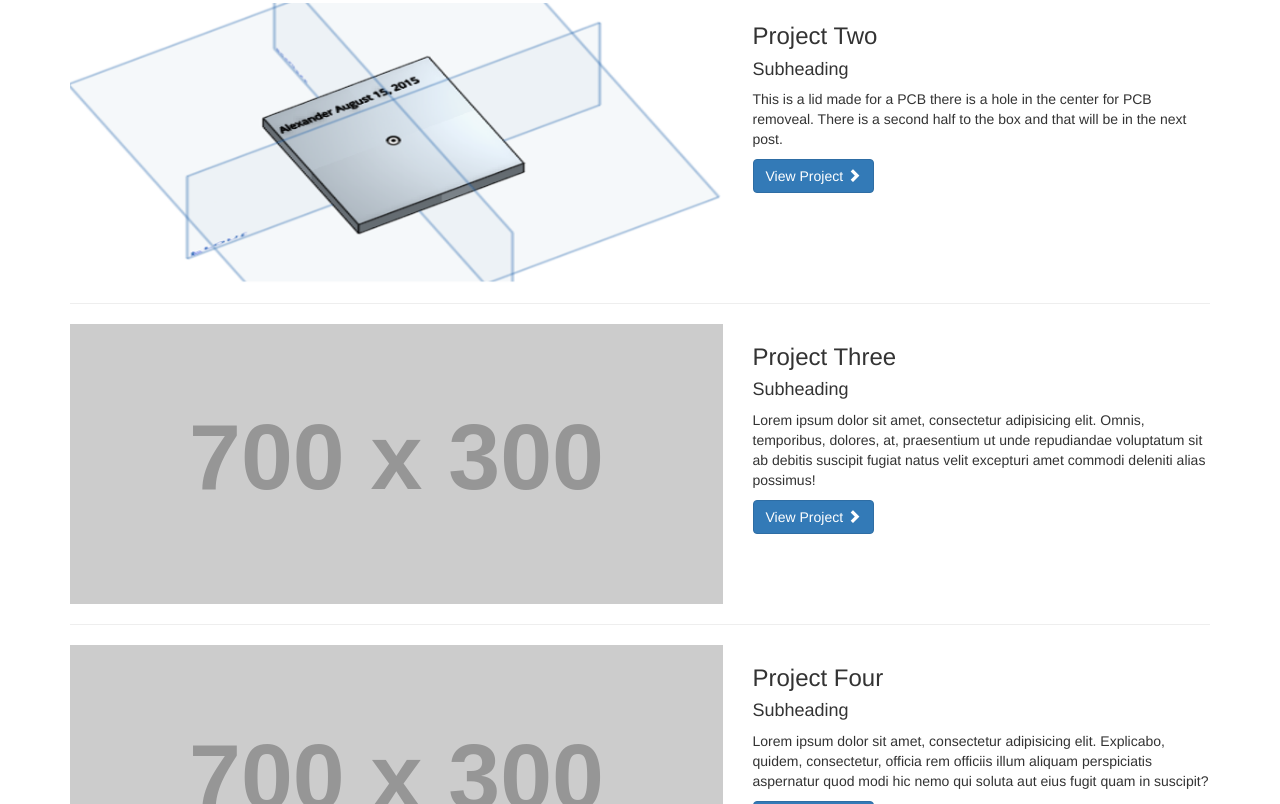
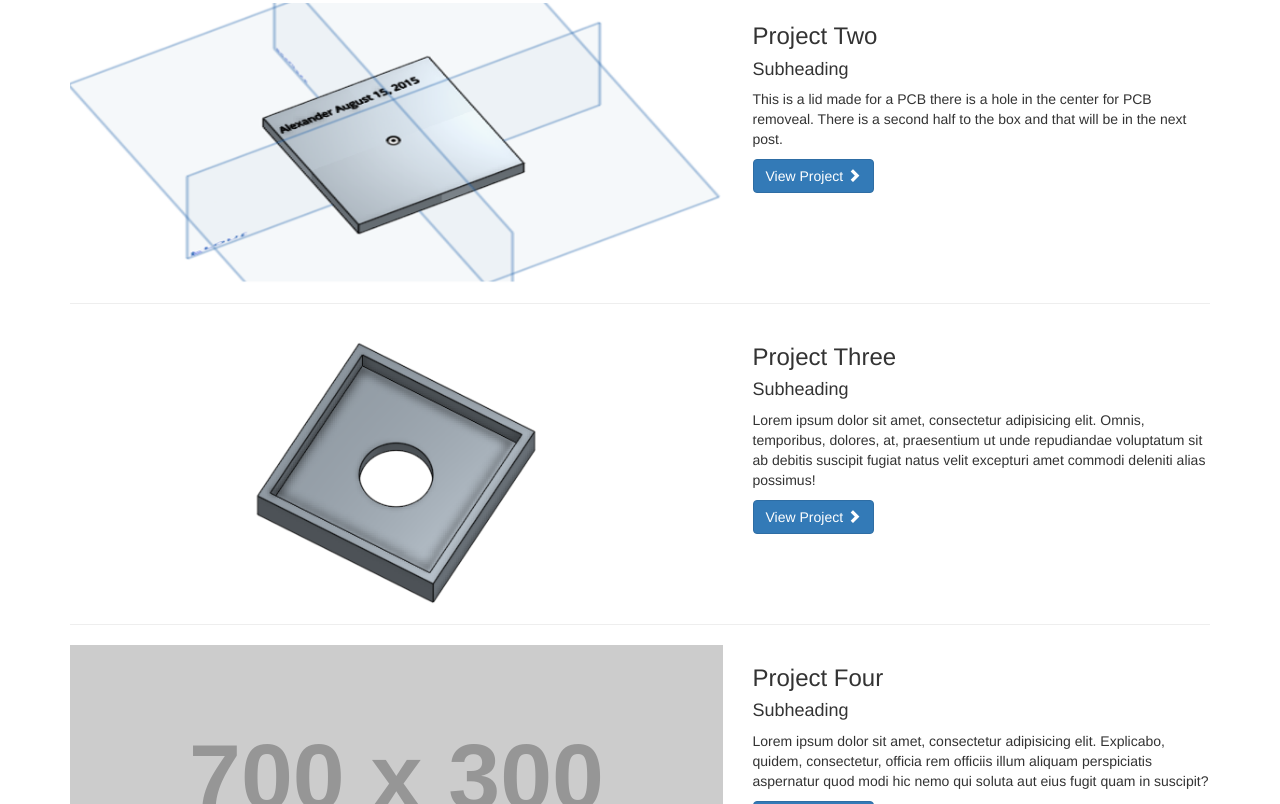
Before and after one commit to Alexander1987/Alexander1987.github.io, a plain HTML site: page index.html in a window 1280 px wide. Shown: the part 497-1301 px from the top of the page. Drawn offline with Linux system fonts and the light colour scheme; placeholder pictures from the web are drawn by us.

Commit message:
added picture of 3D botttom lid

```diff
--- a/index.html
+++ b/index.html
@@ -114,7 +114,8 @@
         <div class="row">
             <div class="col-md-7">
                 <a href="#">
-                    <img class="img-responsive" src="http://placehold.it/700x300" alt="">
+                    <img class="img-responsive" src="img/3D bottom.png
+" alt="">
                 </a>
             </div>
             <div class="col-md-5">
```
Also changed, not shown: img/3D bottom.png (added), 1 other file.
